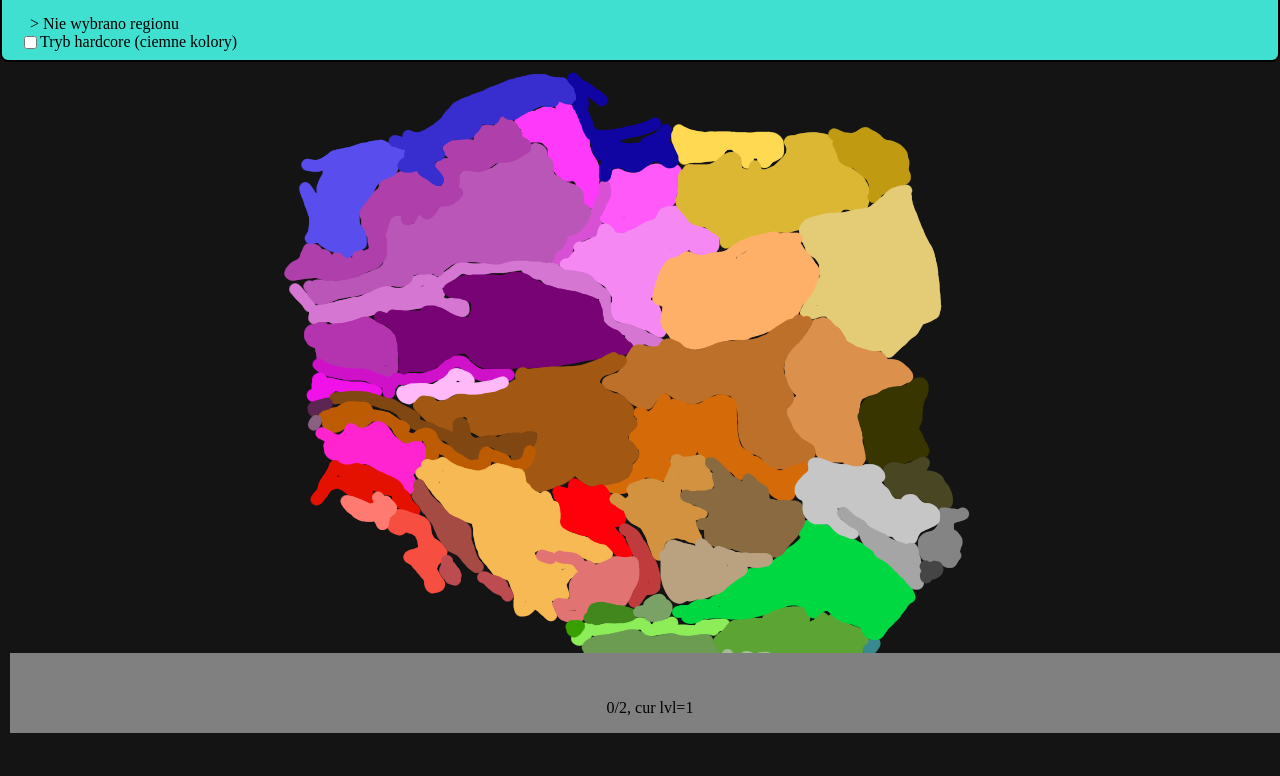
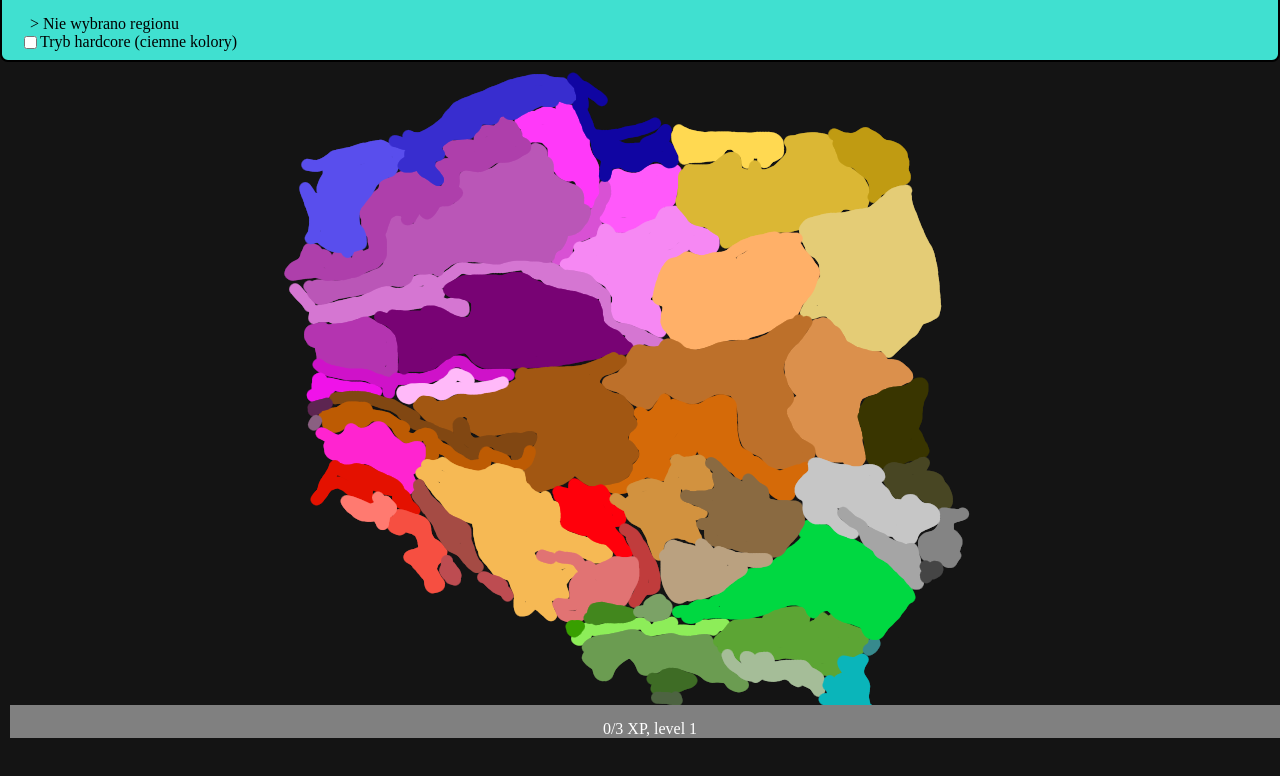
Before and after one commit to Bejmach/MapOfPoland, a plain HTML site: page docs/makroregiony.html in a window 1280 px wide. Shown: the part 62-838 px from the top of the page. Drawn offline with Linux system fonts and the light colour scheme.

Commit message:
Add saving system, cleanup all shit

```diff
--- a/docs/script.js
+++ b/docs/script.js
@@ -71,76 +71,92 @@ const regions = [
     new Region("Beskidy Lesiste", "10;181;186")
 ];
 
+function getLocalStgOr(key, default_value) {
+    x = localStorage.getItem(key);
+    if (x === null) return default_value;
+    else return Number(x);
+}
+
+function saveXPAndLvl(xp, lvl) {
+    localStorage.setItem("xp", xp);
+    localStorage.setItem("lvl", lvl);
+}
+
 window.onload = function () {
-    var experience = 0;
-    var lvl = 1;
-    var expCap = 2;
-    var curFibonachi = 3;
+    let experience = getLocalStgOr("xp", 0);
+    let lvl = getLocalStgOr("lvl", 1);
+    let curFibonachi = 2 + lvl;
+    let expCap = fibonachiNumber(curFibonachi);
 
-    const lvlBar = document.getElementById("myBar");
-    var progress = document.getElementById("MyProgress");
-    const lvlText = document.getElementById("overlayText");
+    const lvlBar = document.querySelector("#myBar");
+    const lvlText = document.querySelector("#overlayText");
 
-    function fibonachiNumber(point){
-        if(point == 0){
+    function fibonachiNumber(point) {
+        if (point == 0) {
             return 0;
         }
-        else if(point==2||point==1){
+        else if (point == 2 || point == 1) {
             return 1;
         }
-        else{
-            var loop = 1;
-            var a = 1;
-            var b = 1;
-            while(loop<point){
-                if(loop%2!=0){
-                    a = a+b;
+        else {
+            let loop = 1;
+            let a = 1;
+            let b = 1;
+            while (loop < point) {
+                if (loop % 2 != 0) {
+                    a = a + b;
                 }
-                else{
-                    b=a+b;
+                else {
+                    b = a + b;
                 }
-                loop+=1;
+                loop += 1;
             }
-            if(a>b){
+            if (a > b) {
                 return a;
             }
             return b;
         }
     }
 
-    function moveBar(curAmmount, maxAmmount){
-        var width = Math.ceil(curAmmount/maxAmmount*100);
-        lvlBar.style.width = width+"%";
+    function moveBar(curAmmount, maxAmmount) {
+        var width = Math.ceil(curAmmount / maxAmmount * 100);
+        lvlBar.style.width = width + "%";
     }
 
     moveBar(experience, expCap);
-    lvlText.innerHTML = experience+"/"+expCap+", cur lvl="+lvl;
+    lvlText.innerText = experience + "/" + expCap + " XP, level " + lvl;
 
-    function expUp(){
-        experience+=1;
-        if(experience>=expCap){
-            lvl+=1;
-            curFibonachi+=1;
+    function expUp() {
+        experience += 1;
+        updateXP();
+    }
+
+    function updateXP() {
+        if (experience >= expCap) {
+            lvl += 1;
+            curFibonachi += 1;
             expCap = fibonachiNumber(curFibonachi);
             experience = 0;
-            if(expCap<=0){
+            if (expCap <= 0) {
                 console.log("Wow. Int overload... that was so unexpected... If your testing this library, then I understand how you got here, else... go touch some grass, pls");
             }
         }
+
+        saveXPAndLvl(experience, lvl);
+
         moveBar(experience, expCap);
-        lvlText.innerHTML = experience+"/"+expCap+", cur lvl="+lvl;
-
+        lvlText.innerText = experience + "/" + expCap + " XP, level " + lvl;
     }
 
     // Get the HTML Canvas
-    const canvas = document.getElementById("image_canvas");
+    const canvas = document.querySelector("#image_canvas");
     // Get the canvas context
     const ctx = canvas.getContext('2d');
 
-    const name = document.getElementById('name');
-    const points = document.getElementById('points');
+    const name = document.querySelector('#name');
+    const points = document.querySelector('#points');
 
-    const chosen = document.getElementById('chosen');
+    const chosen = document.querySelector('#chosen');
 
     // Set this variable to any image source
     const IMAGE_SRC = 'makroregionyRaw.png';
@@ -184,7 +200,7 @@ window.onload = function () {
             name.innerText = randomRegion.name;
             pointCounter += 1;
             points.innerText = pointCounter;
-            expUp()
+            expUp();
         }
     };
 };
--- a/docs/style.css
+++ b/docs/style.css
@@ -65,20 +65,27 @@ div {
 #canvas_container.hardcore {
 	filter: grayscale(0.9);
 }
+
 #myProgress {
 	width: 100%;
 	background-color: grey;
-    position: absolute;
-    bottom: 5px;
+	position: sticky;
+	left: 0;
+	bottom: 0px;
 }
 
 #myBar {
 	width: 0%;
-    height: 30px;
-    background-color: red;
+	height: 15px;
+	background-color: #00ff7c;
+	transition: width 150ms;
+	border-radius: 8px;
 }
-#overlayText{
+
+#overlayText {
 	z-index: 10;
 	text-align: center;
 	position: relative;
+	margin: 0;
+	color: white;
 }
```
Lines whose indentation alone changed are shown as unchanged.
